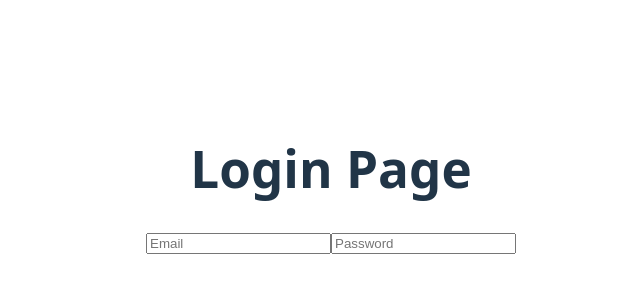
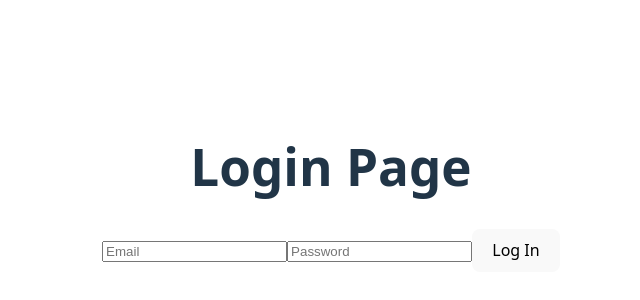
Before and after one commit to Gabo1234567890/StamSoft-Frontend-Web, a React (Vite) app in the folder jigit/: page / in a window 1280 px wide. Shown: the part 212-512 px from the top of the page, without its empty margins (309-949 px from the left). Built offline with nearby package versions, Linux system fonts and the light colour scheme.

Commit message:
login implemented, handleLogin and check for valid email and password

```diff
--- a/jigit/src/login/LoginPage.tsx
+++ b/jigit/src/login/LoginPage.tsx
@@ -1,9 +1,28 @@
 import { useState } from "react";
 import TextInput from "../components/TextInput";
+import { login } from "../services/login";
 
 const LoginPage = () => {
   const [email, setEmail] = useState("");
   const [password, setPassword] = useState("");
+
+  const handleLogin = async () => {
+    if (!email.includes("@")) {
+      alert("Invalid email");
+    } else if (
+      password.length < 8 ||
+      !/[a-z]/.test(password) ||
+      !/[A-Z]/.test(password)
+    ) {
+      alert("Invalid password");
+    }
+    try {
+      await login(email, password);
+    } catch (error: any) {
+      console.log(error);
+      throw error;
+    }
+  };
 
   return (
     <>
@@ -14,8 +33,7 @@ const LoginPage = () => {
         placeholder="Password"
         onChange={setPassword}
       />
-      <p>{email}</p>
-      <p>{password}</p>
+      <button onClick={handleLogin}>Log In</button>
     </>
   );
 };
--- a/jigit/src/services/UseAxios.ts
+++ b/jigit/src/services/UseAxios.ts
@@ -3,7 +3,6 @@ import axios from "axios";
 const UseAxios = () => {
   const axiosInstance = axios.create({
     baseURL: import.meta.env.VITE_BASE_URL,
-
     withCredentials: true,
   });
 
--- a/jigit/src/services/login.ts
+++ b/jigit/src/services/login.ts
@@ -1,6 +1,20 @@
 import UseAxios from "./UseAxios";
 
-export const login = async (email, pass) => {
+export const login = async (email: string, pass: string) => {
   const axiosInstance = UseAxios();
-  axiosInstance.post("/login", { email, pass });
+  try {
+    const response = await axiosInstance.post(
+      "/login",
+      { email, pass },
+      { headers: { "Content-Type": "application/json" } }
+    );
+    if (response.status != 200) {
+      throw Error(`Failed to login: ${response.data}`);
+    } else {
+      return response.data;
+    }
+  } catch (error: any) {
+    console.log(error);
+    throw error;
+  }
 };
```
